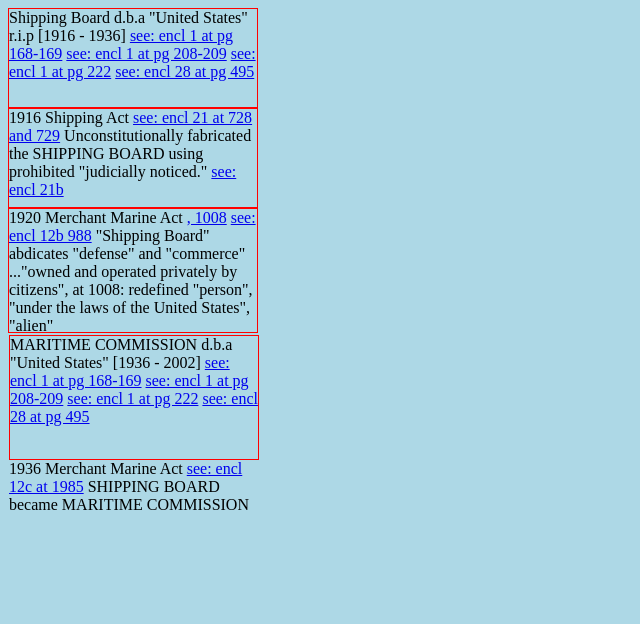
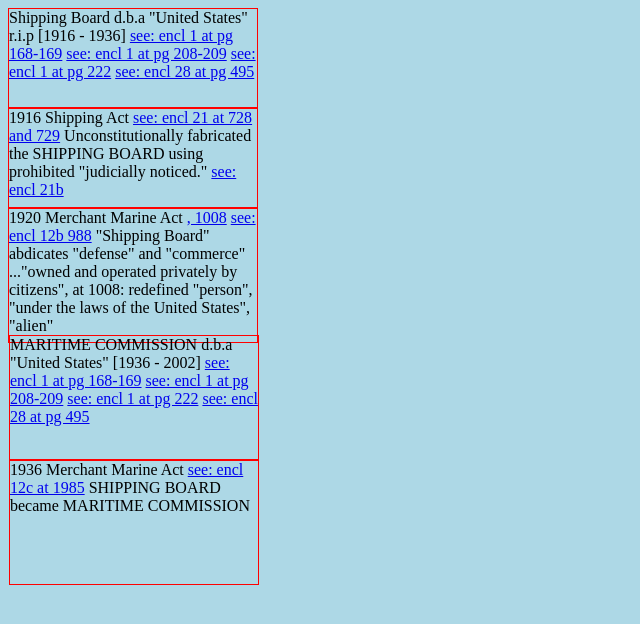
Before and after one commit to aliasus/smoking-guns, a plain HTML site: page index.html in a window 1280 px wide. Shown: the whole page, without its empty margins (0-640 px from the left). Drawn offline with Linux system fonts and the light colour scheme.

Commit message:
Update index.html

```diff
--- a/index.html
+++ b/index.html
@@ -20,7 +20,7 @@
 }
   .div3 {
   width: 250px;
-  height: 125px;
+  height: 135px;
   border: 1px solid red;
   box-sizing: border-box;
 }
@@ -53,7 +53,7 @@
   <a href="209.jpg">see: encl 1 at pg 208-209</a>
   <a href="222.jpg">see: encl 1 at pg 222</a>
   <a href="495.jpg">see: encl 28 at pg 495</a> </div>
-        1936 Merchant Marine Act
+       <div class="div4"> 1936 Merchant Marine Act
 <a href="12c.jpg">see: encl 12c at 1985</a> SHIPPING BOARD became MARITIME COMMISSION</div>
 
 </body>
```
